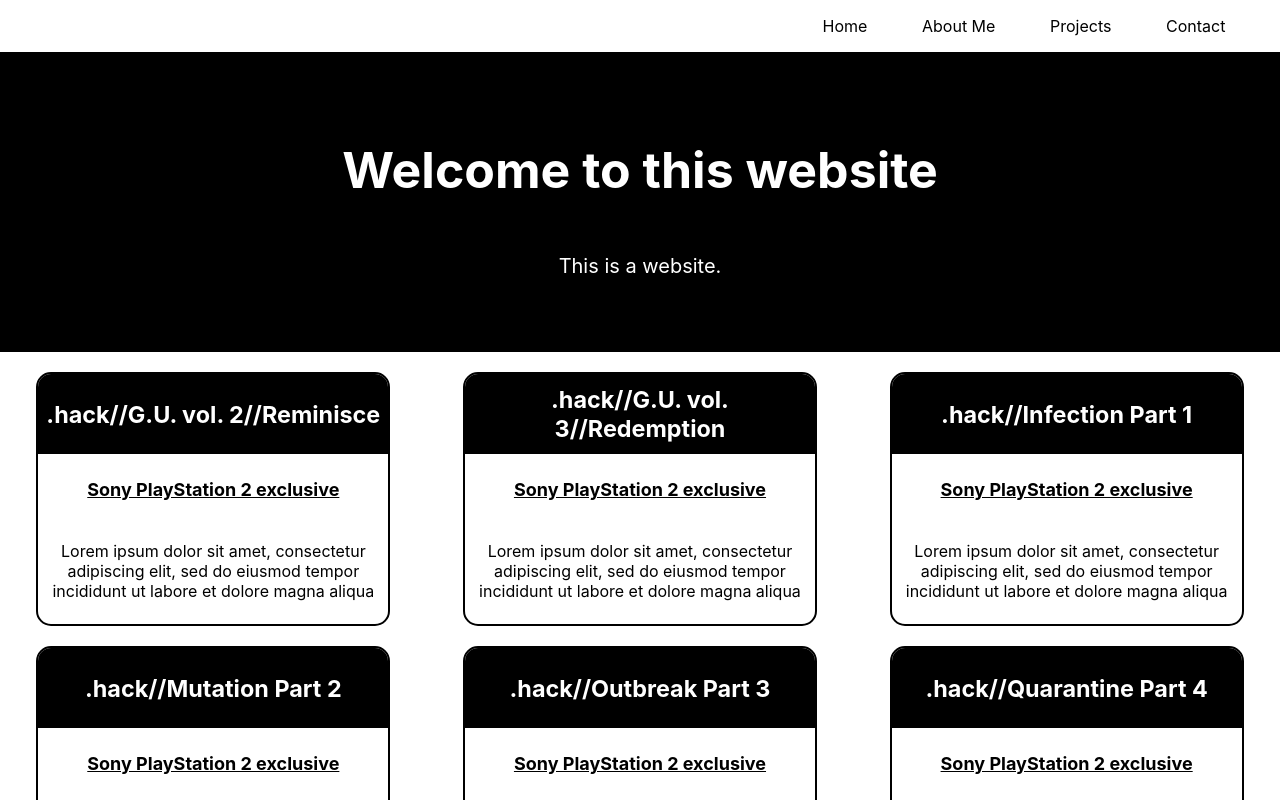
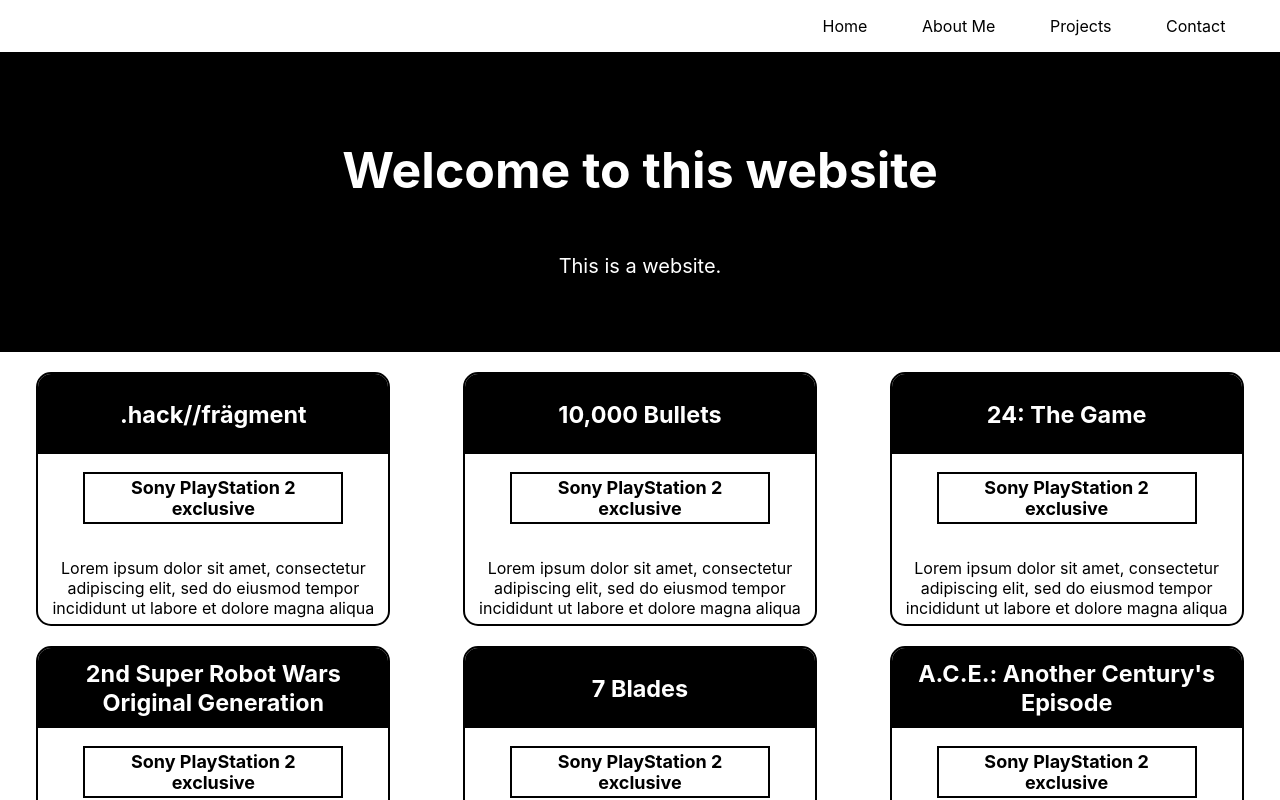
Before and after one commit to chaselancaster/React-Layout-Practice, a React (Create React App) app: page / in a window 1280 px wide. Shown: the top 800 px of the page. Built offline with nearby package versions, Linux system fonts and the light colour scheme.

Commit message:
edit amount of video game data in the object

```diff
--- a/src/App.js
+++ b/src/App.js
@@ -5,132 +5,6 @@
 import Games from "./Component/Games/Games";
 
 const games = [
-  {
-    name: ".hack//G.U. vol. 2//Reminisce",
-    details: ["Sony PlayStation 2 exclusive"],
-    id: "ps21",
-    igdbId: 11988,
-    gbId: 22823,
-    gbGuid: "3030-22823",
-    tgdbId: 12791,
-    isExclusive: [
-      {
-        name: "Sony Playstation 2",
-        id: "ccl21",
-        igdbId: 8,
-        gbId: 19,
-        gbGuid: "3045-19",
-        tgdbId: 11,
-      },
-    ],
-    isLaunchTitle: false,
-    special: [],
-  },
-  {
-    name: ".hack//G.U. vol. 3//Redemption",
-    details: ["Sony PlayStation 2 exclusive"],
-    id: "ps22",
-    igdbId: 12027,
-    gbId: 22824,
-    gbGuid: "3030-22824",
-    tgdbId: 12768,
-    isExclusive: [
-      {
-        name: "Sony Playstation 2",
-        id: "ccl21",
-        igdbId: 8,
-        gbId: 19,
-        gbGuid: "3045-19",
-        tgdbId: 11,
-      },
-    ],
-    isLaunchTitle: false,
-    special: [],
-  },
-  {
-    name: ".hack//Infection Part 1",
-    details: ["Sony PlayStation 2 exclusive"],
-    id: "ps23",
-    igdbId: 11807,
-    gbId: 10287,
-    gbGuid: "3030-10287",
-    tgdbId: 7218,
-    isExclusive: [
-      {
-        name: "Sony Playstation 2",
-        id: "ccl21",
-        igdbId: 8,
-        gbId: 19,
-        gbGuid: "3045-19",
-        tgdbId: 11,
-      },
-    ],
-    isLaunchTitle: false,
-    special: [],
-  },
-  {
-    name: ".hack//Mutation Part 2",
-    details: ["Sony PlayStation 2 exclusive"],
-    id: "ps24",
-    igdbId: 11808,
-    gbId: 12021,
-    gbGuid: "3030-12021",
-    tgdbId: 7219,
-    isExclusive: [
-      {
-        name: "Sony Playstation 2",
-        id: "ccl21",
-        igdbId: 8,
-        gbId: 19,
-        gbGuid: "3045-19",
-        tgdbId: 11,
-      },
-    ],
-    isLaunchTitle: false,
-    special: [],
-  },
-  {
-    name: ".hack//Outbreak Part 3",
-    details: ["Sony PlayStation 2 exclusive"],
-    id: "ps25",
-    igdbId: 11809,
-    gbId: 2038,
-    gbGuid: "3030-2038",
-    tgdbId: 7220,
-    isExclusive: [
-      {
-        name: "Sony Playstation 2",
-        id: "ccl21",
-        igdbId: 8,
-        gbId: 19,
-        gbGuid: "3045-19",
-        tgdbId: 11,
-      },
-    ],
-    isLaunchTitle: false,
-    special: [],
-  },
-  {
-    name: ".hack//Quarantine Part 4",
-    details: ["Sony PlayStation 2 exclusive"],
-    id: "ps26",
-    igdbId: 11810,
-    gbId: 13921,
-    gbGuid: "3030-13921",
-    tgdbId: 7221,
-    isExclusive: [
-      {
-        name: "Sony Playstation 2",
-        id: "ccl21",
-        igdbId: 8,
-        gbId: 19,
-        gbGuid: "3045-19",
-        tgdbId: 11,
-      },
-    ],
-    isLaunchTitle: false,
-    special: [],
-  },
   {
     name: ".hack//frägment",
     details: ["Sony PlayStation 2 exclusive"],
--- a/src/Component/Games/Games.css
+++ b/src/Component/Games/Games.css
@@ -32,11 +32,14 @@
   display: flex;
   flex-direction: column;
   justify-content: space-evenly;
+  align-items: center;
   height: 170px;
 }
 
 .exclusive {
   font-weight: bold;
   font-size: 18px;
-  text-decoration: underline;
+  border: 2px solid black;
+  width: 250px;
+  padding: 3px;
 }
```
